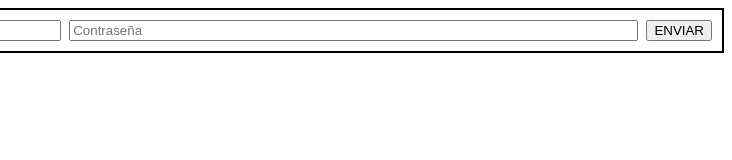
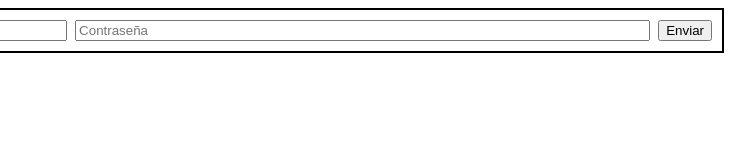
Before and after one commit to Andrew88Teclas/mi-lulu, a plain HTML site: page index.html in a window 1280 px wide. Shown: the full height of the page, 548-1280 px from the left. Drawn offline with Linux system fonts and the light colour scheme.

Commit message:
version 2

```diff
--- a/index.html
+++ b/index.html
@@ -11,7 +11,7 @@
 
         <input class="name" placeholder="Usuario"/>
         <input class="email" placeholder="Contraseña"/>
-        <button>ENVIAR</button>
+        <button>Enviar</button>
 
 
 
```
